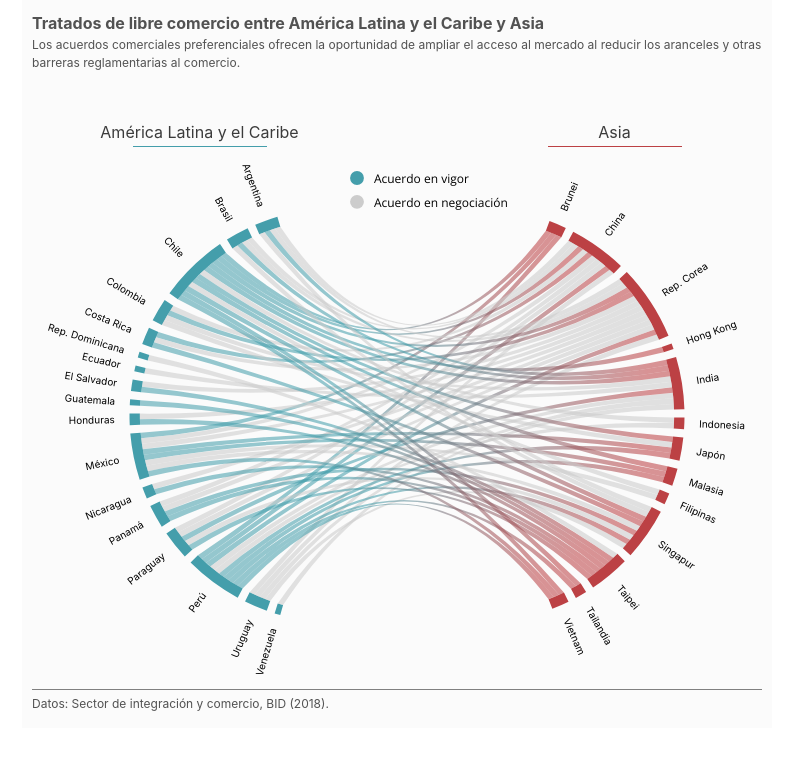
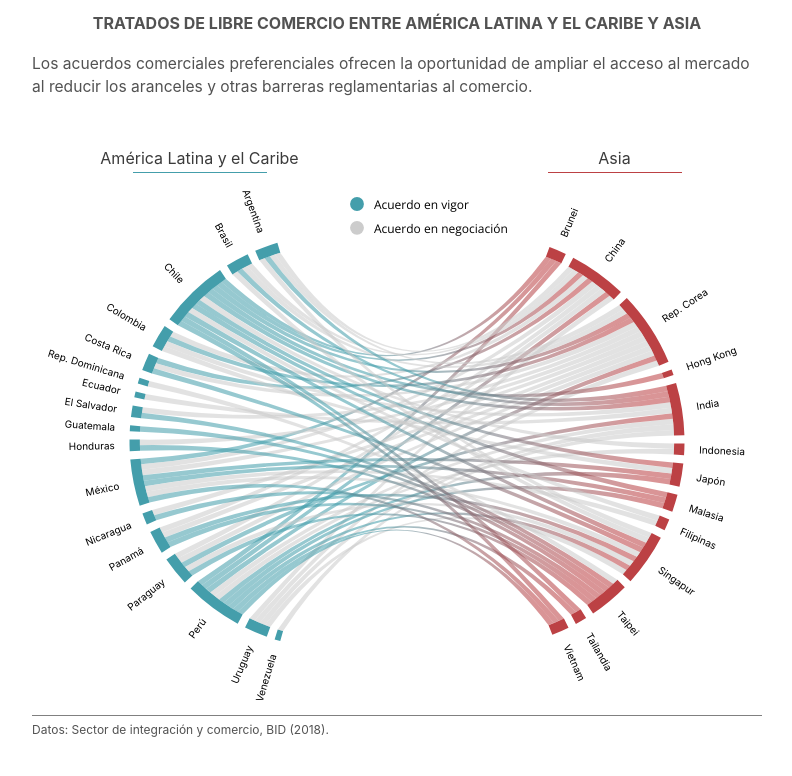
Before and after one commit to ardilla-medialab/intal-2-2-int-live-esp, a plain HTML site: page index.html in a window 1280 px wide. Shown: the whole page, without its empty margins (243-1035 px from the left). Drawn offline with nearby package versions, Linux system fonts and the light colour scheme.

Commit message:
Update index.html

```diff
--- a/index.html
+++ b/index.html
@@ -143,7 +143,7 @@
         div.vis {
             padding: 10px;
             margin: 0 auto;
-            background-color: #fbfbfb;
+            background-color: #ffffff;
         }
 
         div.vis-header {
@@ -173,8 +173,8 @@
 <div style="max-width: 750px; margin: 0 auto;" class="vis-conta¡ner">
 <div class="vis">
     <div class="vis-header">
-        <h5 style="margin: 0">Tratados de libre comercio entre América Latina y el Caribe y Asia</h5>
-        <p>Los acuerdos comerciales preferenciales ofrecen la oportunidad de ampliar el acceso al mercado al reducir los aranceles y otras barreras reglamentarias al comercio.</p>
+        <h5 style="margin: 0; text-transform: uppercase; text-align: center">Tratados de libre comercio entre América Latina y el Caribe y Asia</h5>
+        <p style="font-size: 1.3em; margin-top: 1em;">Los acuerdos comerciales preferenciales ofrecen la oportunidad de ampliar el acceso al mercado al reducir los aranceles y otras barreras reglamentarias al comercio.</p>
     </div>
     <div class="vis-content">
         <svg></svg>
```
